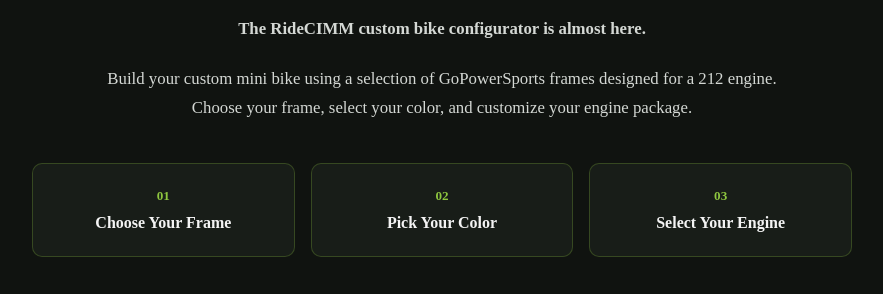
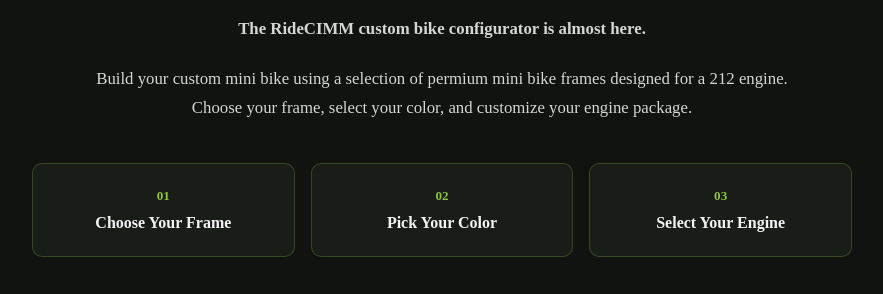
Before and after one commit to CIAMiniMotors/ridecimm, a plain HTML site: page index.html in a window 1280 px wide. Shown: the part 494-788 px from the top of the page, without its empty margins (198-1081 px from the left). Drawn offline with Linux system fonts and the light colour scheme.

Commit message:
Remove GoPowerSports

```diff
--- a/index.html
+++ b/index.html
@@ -49,7 +49,7 @@
 
                 <p>
                     Build your custom mini bike using a selection of
-                    GoPowerSports frames designed for a 212 engine.
+                    permium mini bike frames designed for a 212 engine.
                     Choose your frame, select your color, and customize
                     your engine package.
                 </p>
```
